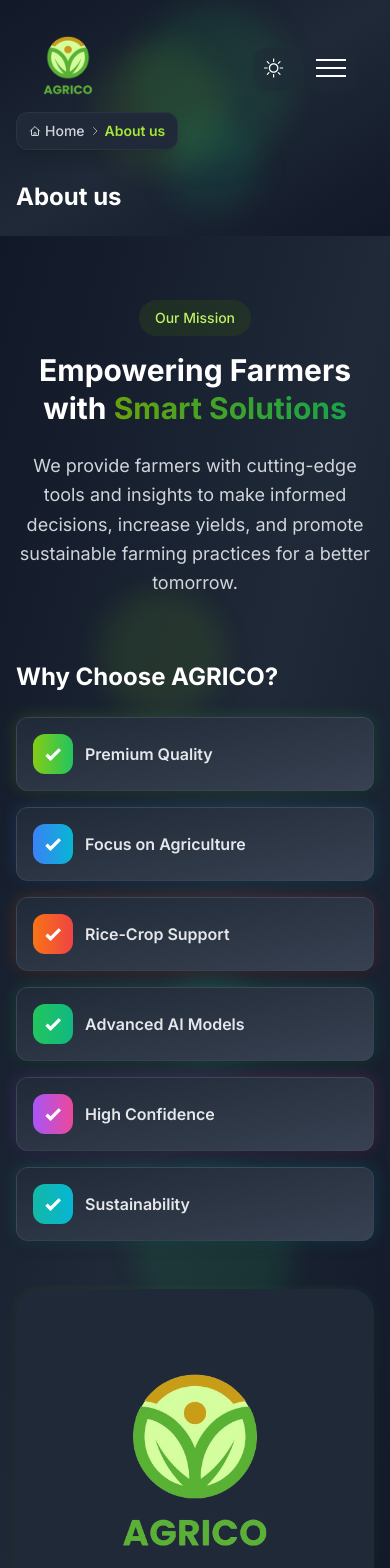
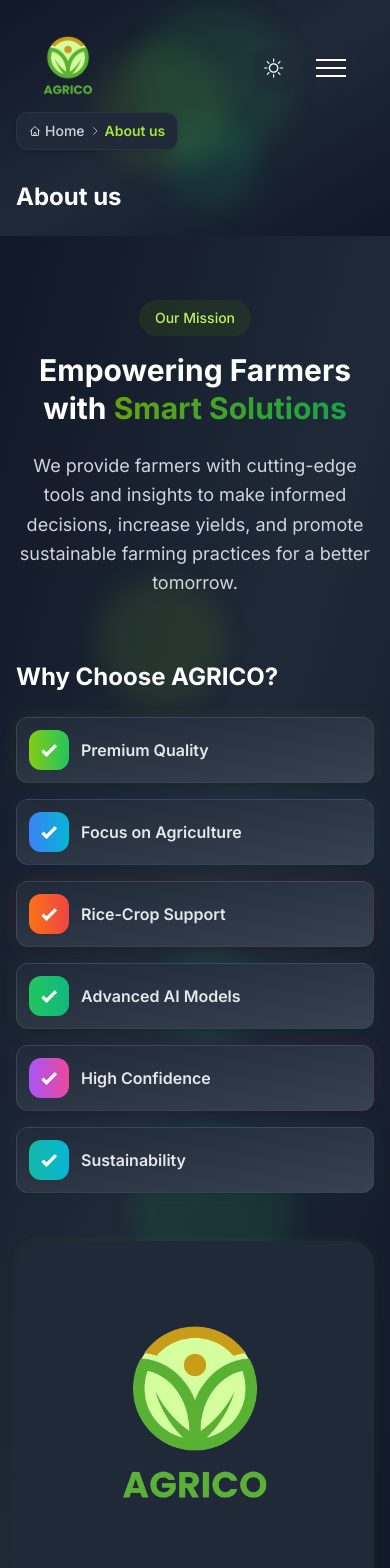
Before and after one commit to Shahzad-Ali-44/Agrico, a Next.js app: page /about in a window 390 px wide. Shown: the top 1568 px of the page. Built offline with nearby package versions, Linux system fonts and the light colour scheme.

Commit message:
Refine opacity levels, padding, and shadow effects across multiple components

```diff
--- a/src/components/About/AboutSectionOne.tsx
+++ b/src/components/About/AboutSectionOne.tsx
@@ -52,8 +52,8 @@ const AboutSectionOne = () => {
               </h3>
               <div className="grid grid-cols-1 sm:grid-cols-2 gap-4">
                 <div className="group relative">
-                  <div className="absolute inset-0 bg-gradient-to-r from-lime-500 to-green-500 rounded-xl blur opacity-20 group-hover:opacity-30 transition-opacity duration-300"></div>
-                  <div className="relative p-4 bg-gradient-to-br from-lime-50 to-green-50 dark:from-gray-800 dark:to-gray-700 rounded-xl border border-lime-200/50 dark:border-gray-600/50 shadow-lg hover:shadow-xl transition-all duration-300">
+                  <div className="absolute inset-0 bg-gradient-to-r from-lime-500 to-green-500 rounded-xl blur opacity-10 sm:opacity-20 group-hover:opacity-20 sm:group-hover:opacity-30 transition-opacity duration-300"></div>
+                  <div className="relative p-3 sm:p-4 bg-gradient-to-br from-lime-50 to-green-50 dark:from-gray-800 dark:to-gray-700 rounded-xl border border-lime-200/50 dark:border-gray-600/50 shadow-md sm:shadow-lg hover:shadow-lg sm:hover:shadow-xl transition-all duration-300">
                     <div className="flex items-center">
                       <div className="w-10 h-10 rounded-xl bg-gradient-to-r from-lime-500 to-green-500 flex items-center justify-center mr-3 flex-shrink-0">
                         {checkIcon}
@@ -64,8 +64,8 @@ const AboutSectionOne = () => {
                 </div>
 
                 <div className="group relative">
-                  <div className="absolute inset-0 bg-gradient-to-r from-blue-500 to-cyan-500 rounded-xl blur opacity-20 group-hover:opacity-30 transition-opacity duration-300"></div>
-                  <div className="relative p-4 bg-gradient-to-br from-blue-50 to-cyan-50 dark:from-gray-800 dark:to-gray-700 rounded-xl border border-blue-200/50 dark:border-gray-600/50 shadow-lg hover:shadow-xl transition-all duration-300">
+                  <div className="absolute inset-0 bg-gradient-to-r from-blue-500 to-cyan-500 rounded-xl blur opacity-10 sm:opacity-20 group-hover:opacity-20 sm:group-hover:opacity-30 transition-opacity duration-300"></div>
+                  <div className="relative p-3 sm:p-4 bg-gradient-to-br from-blue-50 to-cyan-50 dark:from-gray-800 dark:to-gray-700 rounded-xl border border-blue-200/50 dark:border-gray-600/50 shadow-md sm:shadow-lg hover:shadow-lg sm:hover:shadow-xl transition-all duration-300">
                     <div className="flex items-center">
                       <div className="w-10 h-10 rounded-xl bg-gradient-to-r from-blue-500 to-cyan-500 flex items-center justify-center mr-3 flex-shrink-0">
                         {checkIcon}
@@ -76,8 +76,8 @@ const AboutSectionOne = () => {
                 </div>
 
                 <div className="group relative">
-                  <div className="absolute inset-0 bg-gradient-to-r from-orange-500 to-red-500 rounded-xl blur opacity-20 group-hover:opacity-30 transition-opacity duration-300"></div>
-                  <div className="relative p-4 bg-gradient-to-br from-orange-50 to-red-50 dark:from-gray-800 dark:to-gray-700 rounded-xl border border-orange-200/50 dark:border-gray-600/50 shadow-lg hover:shadow-xl transition-all duration-300">
+                  <div className="absolute inset-0 bg-gradient-to-r from-orange-500 to-red-500 rounded-xl blur opacity-10 sm:opacity-20 group-hover:opacity-20 sm:group-hover:opacity-30 transition-opacity duration-300"></div>
+                  <div className="relative p-3 sm:p-4 bg-gradient-to-br from-orange-50 to-red-50 dark:from-gray-800 dark:to-gray-700 rounded-xl border border-orange-200/50 dark:border-gray-600/50 shadow-md sm:shadow-lg hover:shadow-lg sm:hover:shadow-xl transition-all duration-300">
                     <div className="flex items-center">
                       <div className="w-10 h-10 rounded-xl bg-gradient-to-r from-orange-500 to-red-500 flex items-center justify-center mr-3 flex-shrink-0">
                         {checkIcon}
@@ -88,8 +88,8 @@ const AboutSectionOne = () => {
                 </div>
 
                 <div className="group relative">
-                  <div className="absolute inset-0 bg-gradient-to-r from-green-500 to-emerald-500 rounded-xl blur opacity-20 group-hover:opacity-30 transition-opacity duration-300"></div>
-                  <div className="relative p-4 bg-gradient-to-br from-green-50 to-emerald-50 dark:from-gray-800 dark:to-gray-700 rounded-xl border border-green-200/50 dark:border-gray-600/50 shadow-lg hover:shadow-xl transition-all duration-300">
+                  <div className="absolute inset-0 bg-gradient-to-r from-green-500 to-emerald-500 rounded-xl blur opacity-10 sm:opacity-20 group-hover:opacity-20 sm:group-hover:opacity-30 transition-opacity duration-300"></div>
+                  <div className="relative p-3 sm:p-4 bg-gradient-to-br from-green-50 to-emerald-50 dark:from-gray-800 dark:to-gray-700 rounded-xl border border-green-200/50 dark:border-gray-600/50 shadow-md sm:shadow-lg hover:shadow-lg sm:hover:shadow-xl transition-all duration-300">
                     <div className="flex items-center">
                       <div className="w-10 h-10 rounded-xl bg-gradient-to-r from-green-500 to-emerald-500 flex items-center justify-center mr-3 flex-shrink-0">
                         {checkIcon}
@@ -100,8 +100,8 @@ const AboutSectionOne = () => {
                 </div>
 
                 <div className="group relative">
-                  <div className="absolute inset-0 bg-gradient-to-r from-purple-500 to-pink-500 rounded-xl blur opacity-20 group-hover:opacity-30 transition-opacity duration-300"></div>
-                  <div className="relative p-4 bg-gradient-to-br from-purple-50 to-pink-50 dark:from-gray-800 dark:to-gray-700 rounded-xl border border-purple-200/50 dark:border-gray-600/50 shadow-lg hover:shadow-xl transition-all duration-300">
+                  <div className="absolute inset-0 bg-gradient-to-r from-purple-500 to-pink-500 rounded-xl blur opacity-10 sm:opacity-20 group-hover:opacity-20 sm:group-hover:opacity-30 transition-opacity duration-300"></div>
+                  <div className="relative p-3 sm:p-4 bg-gradient-to-br from-purple-50 to-pink-50 dark:from-gray-800 dark:to-gray-700 rounded-xl border border-purple-200/50 dark:border-gray-600/50 shadow-md sm:shadow-lg hover:shadow-lg sm:hover:shadow-xl transition-all duration-300">
                     <div className="flex items-center">
                       <div className="w-10 h-10 rounded-xl bg-gradient-to-r from-purple-500 to-pink-500 flex items-center justify-center mr-3 flex-shrink-0">
                         {checkIcon}
@@ -112,8 +112,8 @@ const AboutSectionOne = () => {
                 </div>
 
                 <div className="group relative">
-                  <div className="absolute inset-0 bg-gradient-to-r from-teal-500 to-cyan-500 rounded-xl blur opacity-20 group-hover:opacity-30 transition-opacity duration-300"></div>
-                  <div className="relative p-4 bg-gradient-to-br from-teal-50 to-cyan-50 dark:from-gray-800 dark:to-gray-700 rounded-xl border border-teal-200/50 dark:border-gray-600/50 shadow-lg hover:shadow-xl transition-all duration-300">
+                  <div className="absolute inset-0 bg-gradient-to-r from-teal-500 to-cyan-500 rounded-xl blur opacity-10 sm:opacity-20 group-hover:opacity-20 sm:group-hover:opacity-30 transition-opacity duration-300"></div>
+                  <div className="relative p-3 sm:p-4 bg-gradient-to-br from-teal-50 to-cyan-50 dark:from-gray-800 dark:to-gray-700 rounded-xl border border-teal-200/50 dark:border-gray-600/50 shadow-md sm:shadow-lg hover:shadow-lg sm:hover:shadow-xl transition-all duration-300">
                     <div className="flex items-center">
                       <div className="w-10 h-10 rounded-xl bg-gradient-to-r from-teal-500 to-cyan-500 flex items-center justify-center mr-3 flex-shrink-0">
                         {checkIcon}
--- a/src/components/Contact/index.tsx
+++ b/src/components/Contact/index.tsx
@@ -168,8 +168,8 @@ const Contact = () => {
         <div className="grid grid-cols-1 lg:grid-cols-12 gap-8 lg:gap-12">
           <div className="lg:col-span-7">
             <div className="relative group">
-              <div className="absolute inset-0 bg-gradient-to-r from-lime-500 to-green-500 rounded-3xl blur opacity-20 group-hover:opacity-30 transition-opacity duration-300"></div>
-              <div className="relative bg-white dark:bg-gray-800 rounded-3xl p-8 lg:p-12 shadow-lg sm:shadow-2xl border border-white/20 dark:border-gray-700/50 sm:backdrop-blur-sm">
+              <div className="absolute inset-0 bg-gradient-to-r from-lime-500 to-green-500 rounded-3xl blur opacity-10 sm:opacity-20 group-hover:opacity-20 sm:group-hover:opacity-30 transition-opacity duration-300"></div>
+              <div className="relative bg-white dark:bg-gray-800 rounded-3xl p-6 sm:p-8 lg:p-12 shadow-md sm:shadow-lg lg:shadow-2xl border border-white/20 dark:border-gray-700/50 sm:backdrop-blur-sm">
                 <h3 className="mb-4 text-2xl font-bold text-gray-900 dark:text-white">
                   Send us a Message
                 </h3>
--- a/src/components/Features/RiceDiseaseDetection.tsx
+++ b/src/components/Features/RiceDiseaseDetection.tsx
@@ -380,7 +380,7 @@ const ResultsModal: React.FC<{
 
                 <div className="group relative">
                   <div className="absolute inset-0 bg-gradient-to-r from-green-500 to-emerald-500 rounded-xl sm:rounded-2xl blur-sm sm:blur opacity-10 sm:opacity-20 group-hover:opacity-20 sm:group-hover:opacity-30 transition-opacity duration-300"></div>
-                  <div className="relative p-4 sm:p-6 bg-gradient-to-br from-green-50 to-emerald-50 dark:from-gray-800 dark:to-gray-700 rounded-xl sm:rounded-2xl border border-green-200/50 dark:border-gray-600/50 shadow-md sm:shadow-lg hover:shadow-lg sm:hover:shadow-xl transition-all duration-300">
+                  <div className="relative p-3 sm:p-6 bg-gradient-to-br from-green-50 to-emerald-50 dark:from-gray-800 dark:to-gray-700 rounded-xl sm:rounded-2xl border border-green-200/50 dark:border-gray-600/50 shadow-sm sm:shadow-lg hover:shadow-md sm:hover:shadow-xl transition-all duration-300">
                     <div className="flex items-center mb-2 sm:mb-3">
                       <div className="w-8 h-8 sm:w-10 sm:h-10 rounded-lg sm:rounded-xl bg-gradient-to-r from-green-500 to-emerald-500 flex items-center justify-center mr-2 sm:mr-3 flex-shrink-0">
                         <svg className="w-4 h-4 sm:w-5 sm:h-5 text-white" fill="none" stroke="currentColor" viewBox="0 0 24 24">
@@ -403,9 +403,9 @@ const ResultsModal: React.FC<{
             </div>
             <button
               onClick={onClose}
-              className="group relative w-full sm:w-auto px-6 sm:px-8 py-3 sm:py-4 bg-gradient-to-r from-lime-600 to-green-600 text-white rounded-xl sm:rounded-2xl font-bold text-base sm:text-lg hover:from-lime-700 hover:to-green-700 transition-all duration-300 hover:scale-105 shadow-lg hover:shadow-xl"
+              className="group relative w-full sm:w-auto px-4 sm:px-8 py-2 sm:py-4 bg-gradient-to-r from-lime-600 to-green-600 text-white rounded-xl sm:rounded-2xl font-bold text-sm sm:text-lg hover:from-lime-700 hover:to-green-700 transition-all duration-300 hover:scale-105 shadow-md sm:shadow-lg hover:shadow-lg sm:hover:shadow-xl"
             >
-              <div className="absolute inset-0 bg-gradient-to-r from-lime-500 to-green-500 rounded-xl sm:rounded-2xl blur-sm sm:blur opacity-0 group-hover:opacity-10 sm:group-hover:opacity-20 transition-opacity duration-300"></div>
+              <div className="absolute inset-0 bg-gradient-to-r from-lime-500 to-green-500 rounded-xl sm:rounded-2xl blur-sm sm:blur opacity-0 group-hover:opacity-5 sm:group-hover:opacity-20 transition-opacity duration-300"></div>
               <span className="relative flex items-center justify-center">
                 <svg className="w-4 h-4 sm:w-5 sm:h-5 mr-2" fill="none" stroke="currentColor" viewBox="0 0 24 24">
                   <path strokeLinecap="round" strokeLinejoin="round" strokeWidth={2} d="M6 18L18 6M6 6l12 12" />
--- a/src/components/Footer/index.tsx
+++ b/src/components/Footer/index.tsx
@@ -37,7 +37,7 @@ const Footer = () => {
               </h3>
 
               <div className="grid grid-cols-1 sm:grid-cols-2 gap-8">
-                <div className="bg-gradient-to-br from-gray-800/40 to-gray-700/40 sm:from-gray-800/50 sm:to-gray-700/50 rounded-2xl p-5 sm:p-6 border border-gray-600/30">
+                <div className="bg-gradient-to-br from-gray-800/30 to-gray-700/30 sm:from-gray-800/50 sm:to-gray-700/50 rounded-2xl p-4 sm:p-6 border border-gray-600/30">
                   <h4 className="text-xl font-bold text-lime-400 mb-4 flex items-center">
                     <svg className="w-5 h-5 mr-2" fill="none" stroke="currentColor" viewBox="0 0 24 24">
                       <path strokeLinecap="round" strokeLinejoin="round" strokeWidth={2} d="M3 12l2-2m0 0l7-7 7 7M5 10v10a1 1 0 001 1h3m10-11l2 2m-2-2v10a1 1 0 01-1 1h-3m-6 0a1 1 0 001-1v-4a1 1 0 011-1h2a1 1 0 011 1v4a1 1 0 001 1m-6 0h6" />
@@ -80,7 +80,7 @@ const Footer = () => {
                     </li>
                   </ul>
                 </div>
-                <div className="bg-gradient-to-br from-gray-800/40 to-gray-700/40 sm:from-gray-800/50 sm:to-gray-700/50 rounded-2xl p-5 sm:p-6 border border-gray-600/30">
+                <div className="bg-gradient-to-br from-gray-800/30 to-gray-700/30 sm:from-gray-800/50 sm:to-gray-700/50 rounded-2xl p-4 sm:p-6 border border-gray-600/30">
                   <h4 className="text-xl font-bold text-lime-400 mb-4 flex items-center">
                     <svg className="w-5 h-5 mr-2" fill="none" stroke="currentColor" viewBox="0 0 24 24">
                       <path strokeLinecap="round" strokeLinejoin="round" strokeWidth={2} d="M13 10V3L4 14h7v7l9-11h-7z" />
--- a/src/components/ScrollToTop/index.tsx
+++ b/src/components/ScrollToTop/index.tsx
@@ -47,13 +47,13 @@ export default function ScrollToTop() {
         <div
           onClick={scrollToTop}
           aria-label="scroll to top"
-          className="group relative flex h-8 w-8 cursor-pointer items-center justify-center rounded-full bg-gradient-to-r from-lime-500 to-green-500 text-white shadow-lg transition-all duration-300 ease-in-out hover:scale-110 hover:shadow-xl hover:shadow-lime-500/25 dark:from-lime-600 dark:to-green-600"
+          className="group relative flex h-8 w-8 cursor-pointer items-center justify-center rounded-full bg-gradient-to-r from-lime-500 to-green-500 text-white shadow-md sm:shadow-lg transition-all duration-300 ease-in-out hover:scale-105 sm:hover:scale-110 hover:shadow-lg sm:hover:shadow-xl hover:shadow-lime-500/15 sm:hover:shadow-lime-500/25 dark:from-lime-600 dark:to-green-600"
         >
 
-          <div className="absolute inset-0 rounded-full bg-gradient-to-r from-lime-400 to-green-400 opacity-0 blur-sm transition-opacity duration-300 group-hover:opacity-30"></div>
+          <div className="absolute inset-0 rounded-full bg-gradient-to-r from-lime-400 to-green-400 opacity-0 blur-sm transition-opacity duration-300 group-hover:opacity-15 sm:group-hover:opacity-30"></div>
 
 
-          <div className="absolute inset-0 rounded-full bg-gradient-to-r from-lime-500 to-green-500 opacity-0 animate-ping group-hover:opacity-20"></div>
+          <div className="absolute inset-0 rounded-full bg-gradient-to-r from-lime-500 to-green-500 opacity-0 animate-ping group-hover:opacity-10 sm:group-hover:opacity-20"></div>
 
 
           <div className="relative z-10">
--- a/src/components/Testimonials/SingleTestimonial.tsx
+++ b/src/components/Testimonials/SingleTestimonial.tsx
@@ -21,9 +21,9 @@ const SingleTestimonial = ({ testimonial }: { testimonial: Testimonial }) => {
   return (
     <div className="w-full group h-full">
       <div className="relative h-full flex flex-col">
-        <div className="absolute inset-0 bg-gradient-to-r from-lime-500 to-green-500 rounded-2xl blur opacity-20 group-hover:opacity-30 transition-opacity duration-300"></div>
+        <div className="absolute inset-0 bg-gradient-to-r from-lime-500 to-green-500 rounded-2xl blur opacity-10 sm:opacity-20 group-hover:opacity-20 sm:group-hover:opacity-30 transition-opacity duration-300"></div>
 
-        <div className="relative bg-white dark:bg-gray-800 rounded-2xl p-6 shadow-lg hover:shadow-xl transition-all duration-300 border border-white/20 dark:border-gray-700/50 sm:backdrop-blur-sm flex flex-col h-full">
+        <div className="relative bg-white dark:bg-gray-800 rounded-2xl p-4 sm:p-6 shadow-md sm:shadow-lg hover:shadow-lg sm:hover:shadow-xl transition-all duration-300 border border-white/20 dark:border-gray-700/50 sm:backdrop-blur-sm flex flex-col h-full">
           <div className="mb-4 flex items-center space-x-1">
             {ratingIcons}
           </div>
```
Also changed, not shown: src/components/Common/Breadcrumb.tsx (+4 -4 lines), src/components/Hero/index.tsx (+33 -0 lines).
